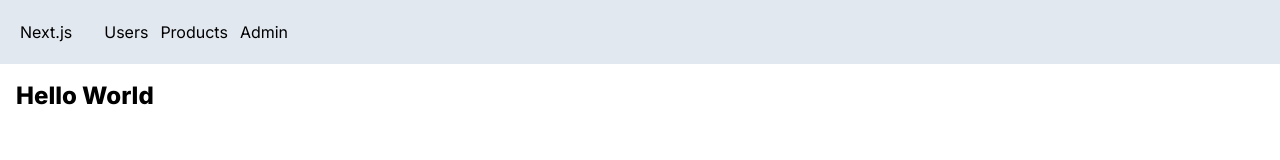
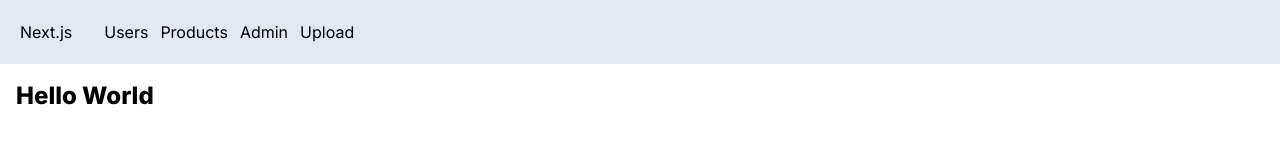
Before and after one commit to chrisvasqm/next-app, a Next.js app: page / in a window 1280 px wide. Shown: the top 160 px of the page. Built offline with nearby package versions, Linux system fonts and the light colour scheme.

Commit message:
Add link to the Upload page

```diff
--- a/app/NavigationBar.tsx
+++ b/app/NavigationBar.tsx
@@ -8,6 +8,7 @@ const NavigationBar = () => {
             <Link href='/users'>Users</Link>
             <Link href='/products'>Products</Link>
             <Link href='/admin'>Admin</Link>
+            <Link href='/upload'>Upload</Link>
         </div>
     )
 }
```
